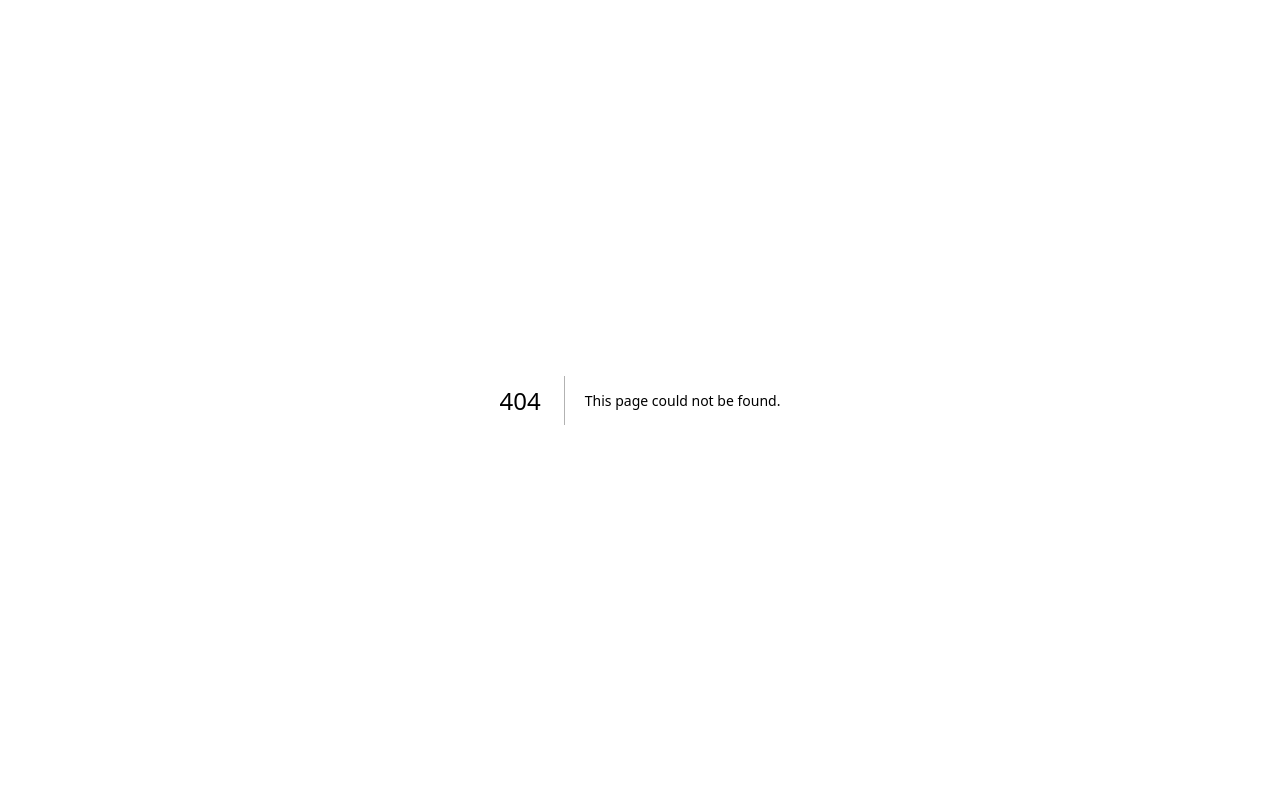
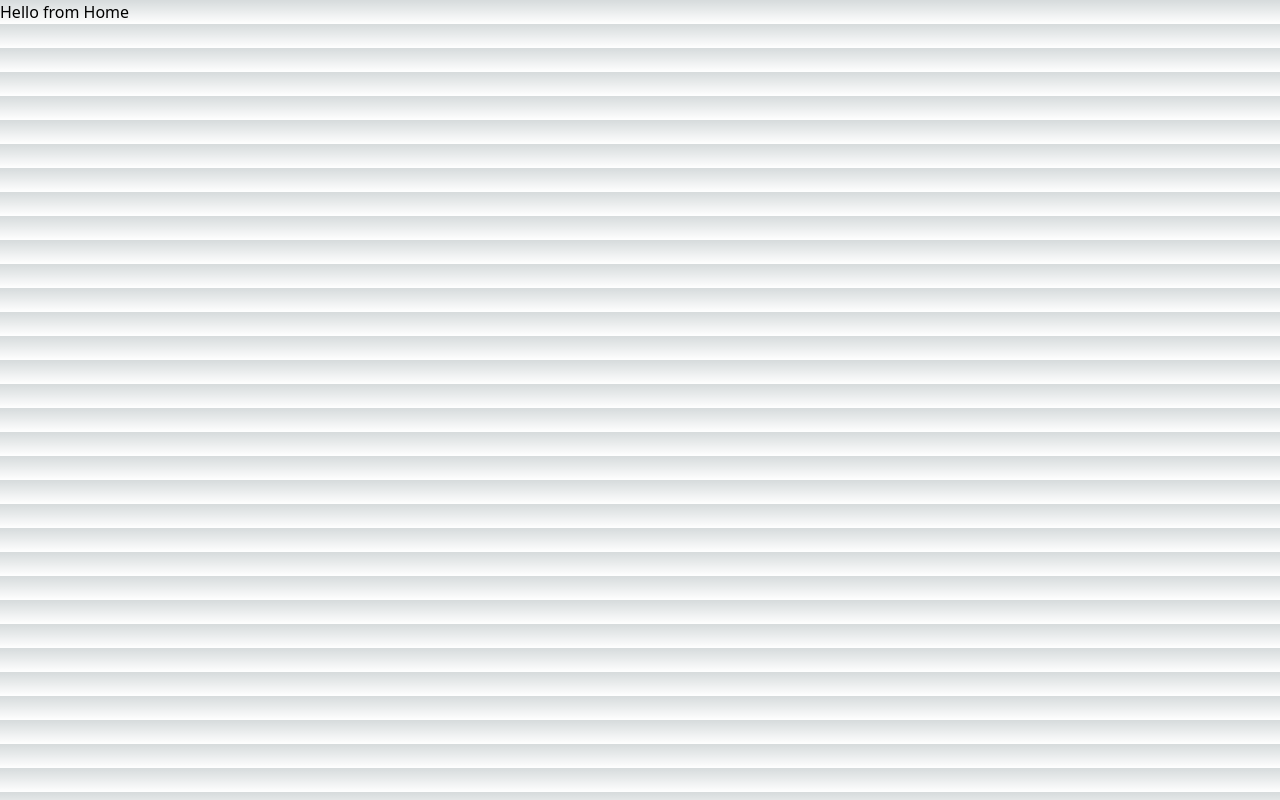
Before and after one commit to EhsanAhanj/free-next-page, a Next.js app: page /home in a window 1280 px wide. Before the commit this address had no page. Built offline with nearby package versions, Linux system fonts and the light colour scheme.

Commit message:
Trigger rebuild

```diff
--- a/src/pages/api/ping.ts
+++ /dev/null
@@ -1,7 +0,0 @@
-import { NextApiRequest, NextApiResponse } from "next";
-
-async function GET({ query }: NextApiRequest, res: NextApiResponse) {
-  return res.status(200).json({ ping: "pong" });
-}
-
-export default GET;
--- /dev/null
+++ b/src/pages/home/index.tsx
@@ -0,0 +1,9 @@
+import React from "react";
+
+type Props = {};
+
+const Home = (props: Props) => {
+  return <div>Hello from Home</div>;
+};
+
+export default Home;
```
Also changed, not shown: 1 other file (tests, documents, lock files or other folders).
